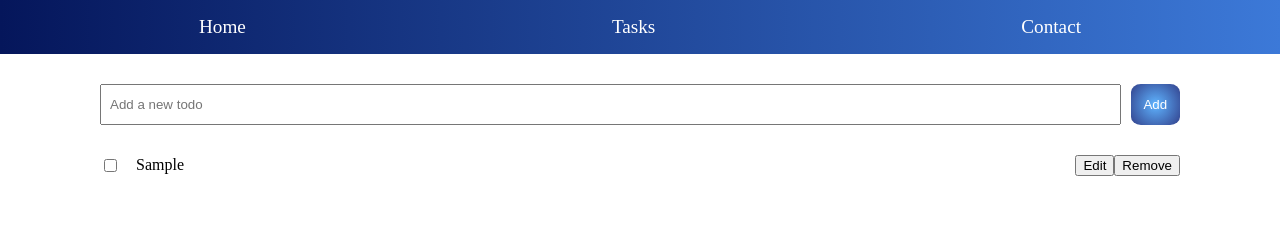
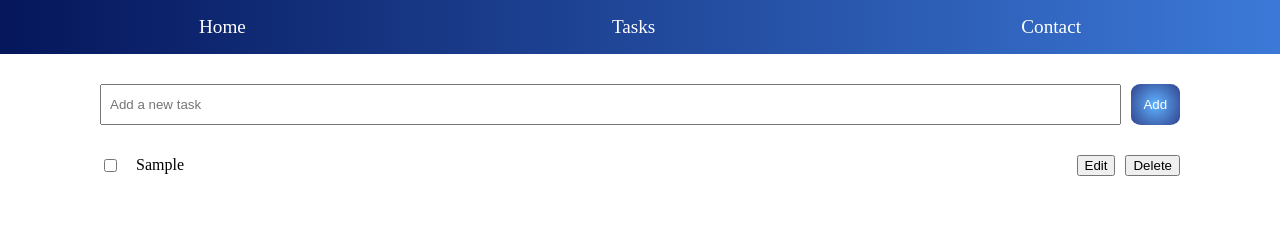
Before and after one commit to Timuriagudin/ToDo-app, a React (Create React App) app: page /todos in a window 1280 px wide. Both pictures are taken after typing "Sample" into the empty fields and a click on the button "Add". Shown: the top 226 px of the page. Built offline with nearby package versions, Linux system fonts and the light colour scheme.

Commit message:
improved styles

```diff
--- a/src/components/TodoForm.jsx
+++ b/src/components/TodoForm.jsx
@@ -18,7 +18,7 @@ export default function TodoForm({ onAdd }) {
           type="text"
           value={text}
           onChange={(e) => setText(e.target.value)}
-          placeholder="Add a new todo"
+          placeholder="Add a new task"
         />
         <button type="submit">Add</button>
       </form>
--- a/src/components/TodoItem.css
+++ b/src/components/TodoItem.css
@@ -17,3 +17,6 @@
 .todo-edit-form input {
   margin-right: 0.5rem;
 }
+.btn-del {
+  margin-left: 10px;
+}
--- a/src/components/TodoItem.jsx
+++ b/src/components/TodoItem.jsx
@@ -39,7 +39,7 @@ const TodoItem = ({ todo, onToggleComplete, onRemove, onEdit }) => {
       <button onClick={() => setIsEditing(!isEditing)}>
         {isEditing ? "Cancel" : "Edit"}
       </button>
-      <button onClick={() => onRemove(todo.id)}>Remove</button>
+      <button className="btn-del" onClick={() => onRemove(todo.id)}>Delete</button>
     </div>
   );
 };
```
